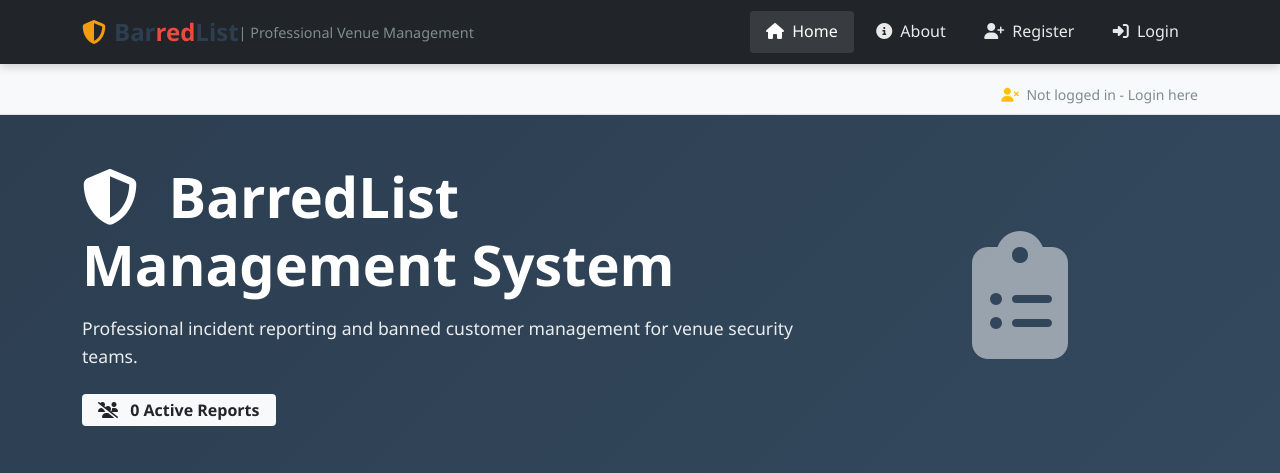
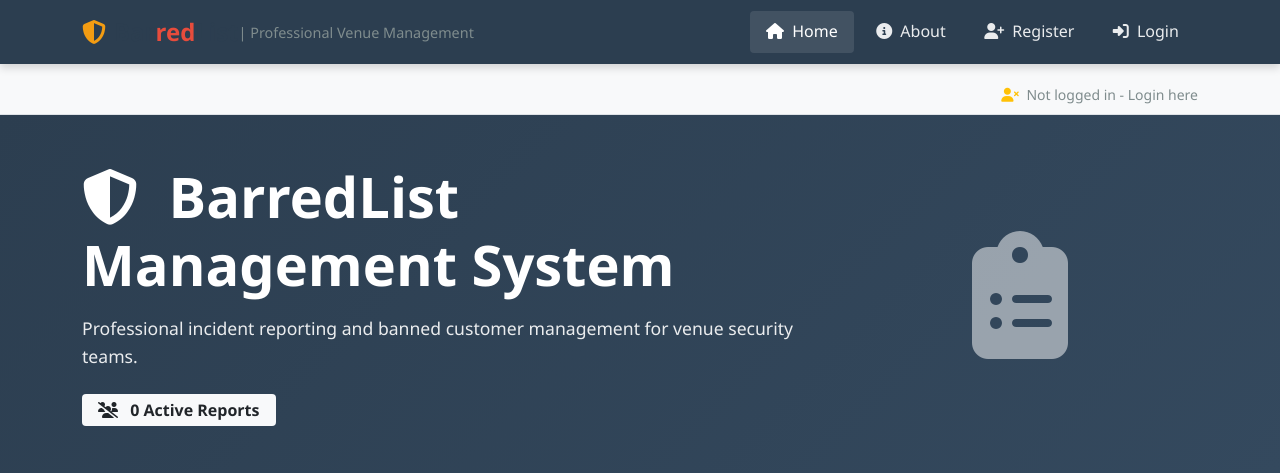
Before and after one commit to Learan-Canning/Barredlist, a Django app: page / in a window 1280 px wide. Shown: the top 473 px of the page. Run offline with Django 4.2, Linux system fonts and the light colour scheme; data that the repository does not hold is empty.

Commit message:
Make header same color as footer - use primary color for consistent branding

```diff
--- a/static/css/style.css
+++ b/static/css/style.css
@@ -84,6 +84,11 @@ a:hover {
 .navbar-dark .navbar-nav .nav-link.active {
     color: var(--white);
     background-color: rgba(255,255,255,0.1);
+}
+
+/* Custom navbar background to match footer */
+.navbar-primary {
+    background-color: var(--primary-color) !important;
 }
 
 /* ===== BACKGROUND STYLES ===== */
--- a/templates/base.html
+++ b/templates/base.html
@@ -45,7 +45,7 @@
 
     <!-- Navigation -->
     <header>
-        <nav class="navbar navbar-expand-lg navbar-dark bg-dark fixed-top" role="navigation" aria-label="Main navigation">
+        <nav class="navbar navbar-expand-lg navbar-dark navbar-primary fixed-top" role="navigation" aria-label="Main navigation">
             <div class="container">
                 <a class="navbar-brand d-flex align-items-center" href="{% url 'home' %}" aria-label="BarredList Home">
                     <i class="fas fa-shield-alt me-2" aria-hidden="true"></i>
```
